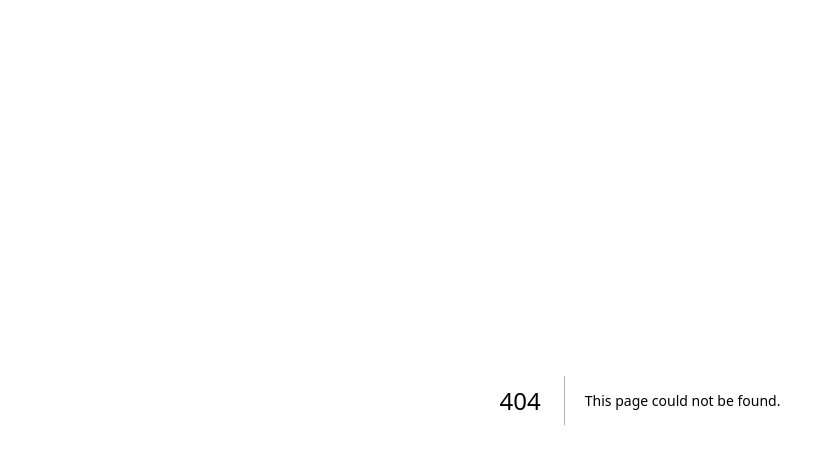
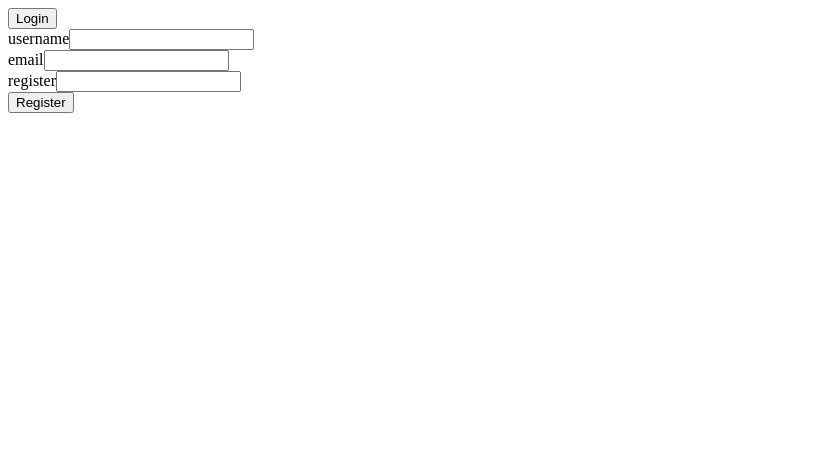
Before and after one commit to derrick-ng/daily-prep, a Next.js app: page /auth/register in a window 1280 px wide. Before the commit this address had no page. Shown: the top 464 px of the page, without its empty margins (0-835 px from the left). Built offline with nearby package versions, Linux system fonts and the light colour scheme.

Commit message:
Create simple user registration ui to connect to database

```diff
--- /dev/null
+++ b/app/auth/register/page.tsx
@@ -0,0 +1,16 @@
+import RegisterForm from "@/app/components/auth/RegisterForm";
+import Link from "next/link";
+
+// https://nextjs.org/docs/pages/building-your-application/data-fetching/forms-and-mutations
+const Register = () => {
+  return (
+    <div>
+      <Link href="./login">
+        <button>Login</button>
+      </Link>
+      <RegisterForm />
+    </div>
+  );
+};
+
+export default Register;
--- /dev/null
+++ b/app/components/auth/RegisterForm.tsx
@@ -0,0 +1,44 @@
+"use client";
+
+import React, { FormEvent } from "react";
+import axios from "axios";
+
+const RegisterForm = () => {
+  async function handleSubmit(event: FormEvent<HTMLFormElement>) {
+    event.preventDefault();
+
+    const formData = new FormData(event.currentTarget);
+    const data = {
+      username: formData.get("username"),
+      email: formData.get("email"),
+      password: formData.get("password"),
+    };
+    try {
+      const response = await axios.post("../../api/auth/register", data);
+      console.log("response:\n", response.data);
+    } catch (error) {
+      console.error("error sending registration info:\n", error);
+    }
+  }
+  return (
+    <div>
+      <form onSubmit={handleSubmit}>
+        <label htmlFor="username">username</label>
+        <input type="text" name="username" />
+        <br />
+
+        <label htmlFor="email">email</label>
+        <input type="text" name="email" />
+        <br />
+
+        <label htmlFor="register">register</label>
+        <input type="text" name="password" />
+        <br />
+
+        <button type="submit">Register</button>
+      </form>
+    </div>
+  );
+};
+
+export default RegisterForm;
--- a/app/page.tsx
+++ b/app/page.tsx
@@ -1,9 +1,13 @@
+import Link from "next/link";
 import Form from "./components/Form";
 
 export default function Home() {
   return (
     <div>
       <h1>Home Page</h1>
+      <Link href="./auth/register">
+        <button>register</button>
+      </Link>
       <div>
         <Form />
       </div>
--- /dev/null
+++ b/lib/prismaClient.ts
@@ -0,0 +1,5 @@
+import { PrismaClient } from "@prisma/client";
+
+const prisma = new PrismaClient()
+
+export default prisma
```
Also changed, not shown: app/components/auth/Login.tsx (added).
